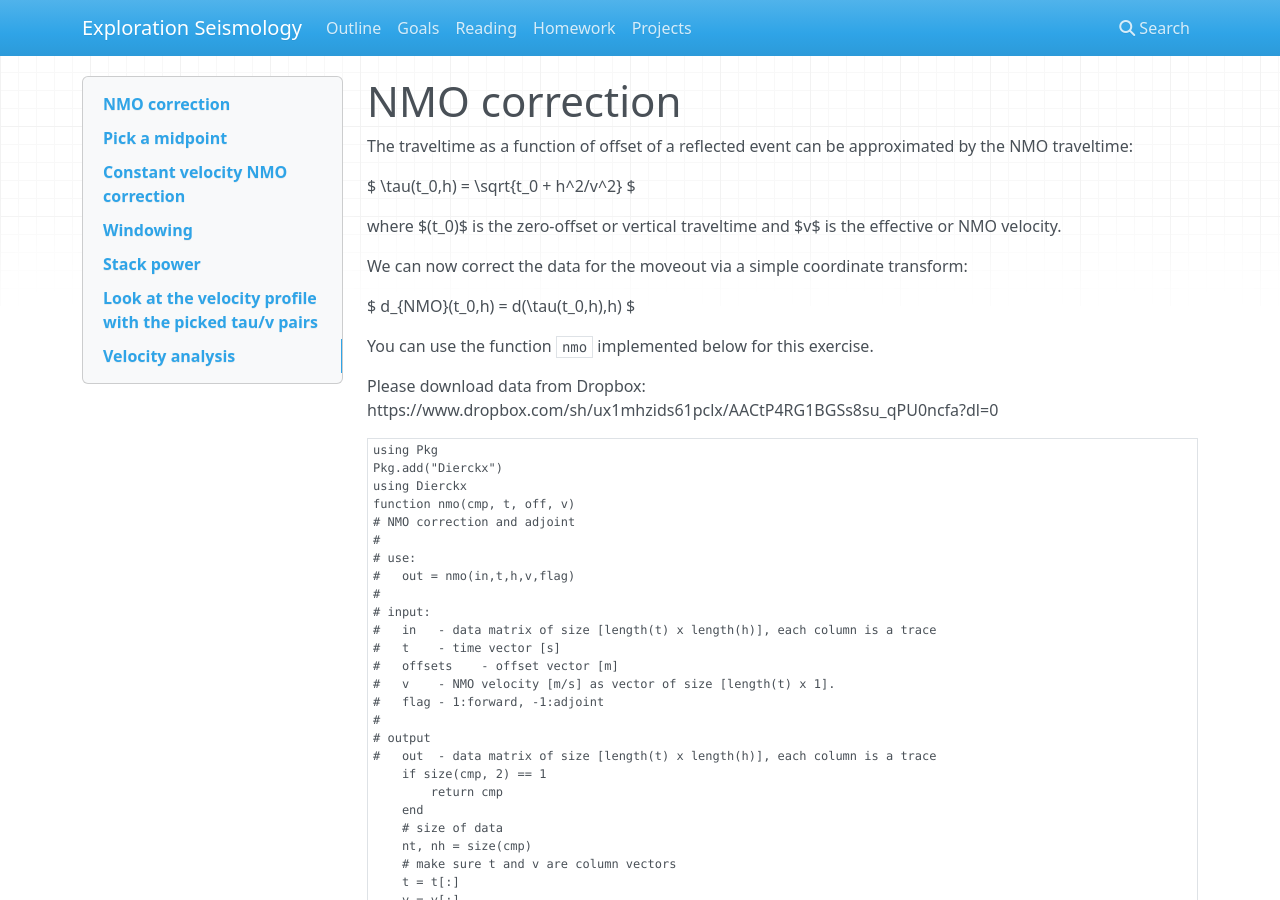
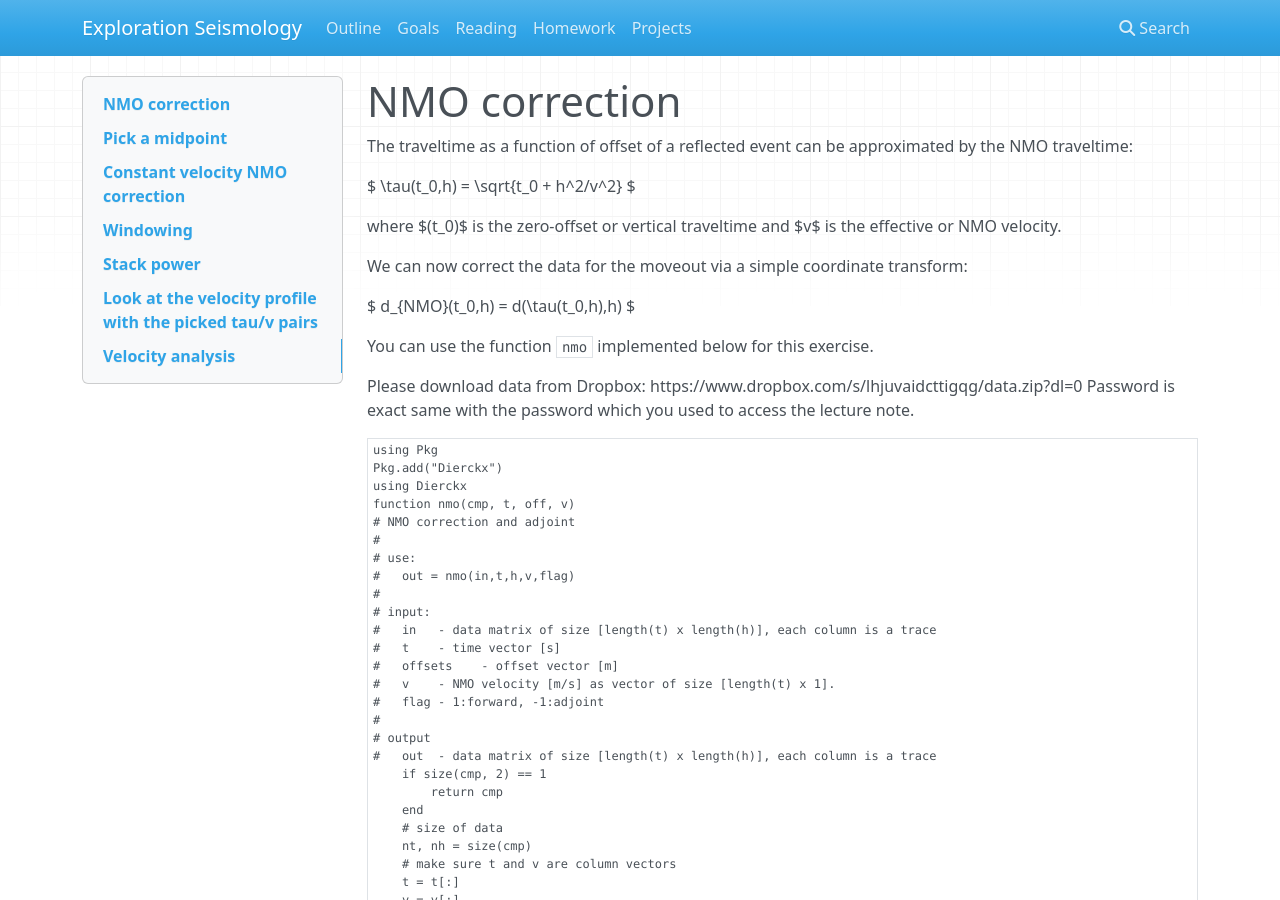
Before and after one commit to flexie/eas-4803-8803-ccs, an MkDocs documentation site: the page built from docs/Assignments/Exercise2.md, in a window 1280 px wide and 900 px high. Built offline with MkDocs 1.6.1, drawn with Linux system fonts in a browser that asks for light colours; nearby versions of some CDN libraries; old or Windows-style settings are respelled for this version of MkDocs.

Commit message:
Update data link

````diff
--- a/docs/Assignments/Exercise2.md
+++ b/docs/Assignments/Exercise2.md
@@ -17,7 +17,7 @@ You can use the function `nmo` implemented below for this exercise.
 
 
 
-Please download data from Dropbox: https://www.dropbox.com/sh/ux1mhzids61pclx/AACtP4RG1BGSs8su_qPU0ncfa?dl=0
+Please download data from Dropbox: https://www.dropbox.com/s/lhjuvaidcttigqg/data.zip?dl=0 Password is exact same with the password which you used to access the lecture note.
 
 
 ```julia
````
Also changed, not shown: 1 other file.
